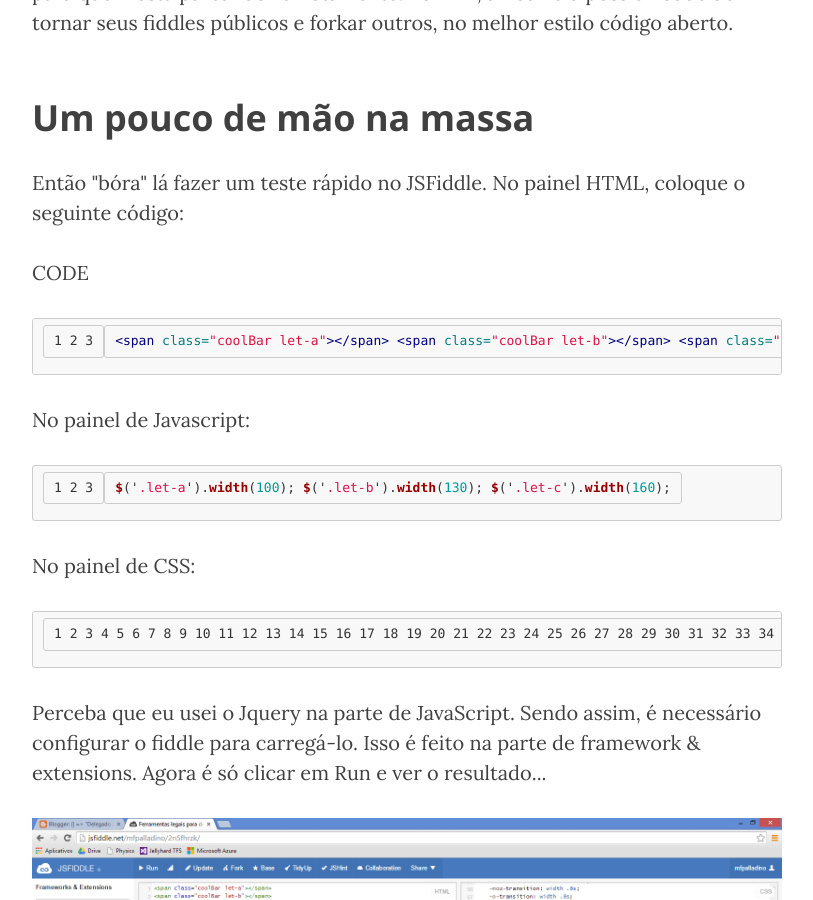
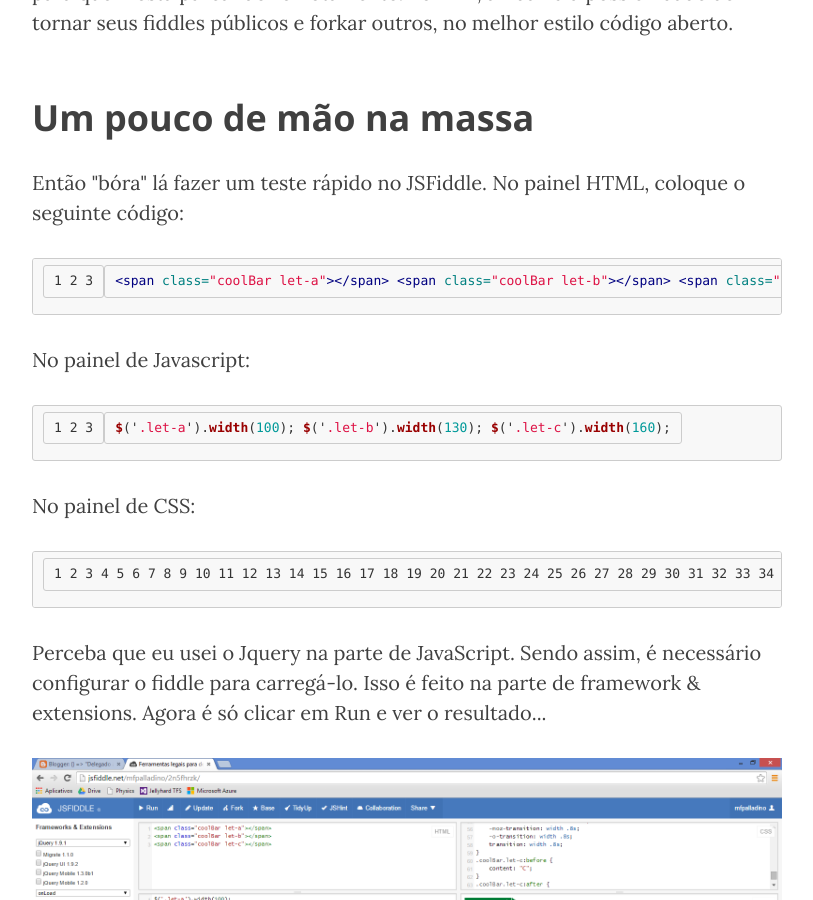
Before and after one commit to delegadoanonimo/delegadoanonimo.github.io, a Jekyll site: the page built from _posts/2014-12-19-ferramentaslegaisparadesenvolvimento.markdown, in a window 1280 px wide and 900 px high, scrolled down 2342 px. Shown: the whole window, without its empty margins (233-1046 px from the left). Built offline with Jekyll 4.4.1, drawn with Linux system fonts in a browser that asks for light colours; nearby versions of some CDN libraries.

Commit message:
Maldita revisão

```diff
--- a/_posts/2014-12-19-ferramentaslegaisparadesenvolvimento.markdown
+++ b/_posts/2014-12-19-ferramentaslegaisparadesenvolvimento.markdown
@@ -59,16 +59,12 @@ tags:
     Ent&atilde;o &quot;b&oacute;ra&quot; l&aacute; fazer um teste r&aacute;pido no JSFiddle. No painel HTML, coloque o seguinte c&oacute;digo:
 </p>
 
-<p>CODE</p>
-<p>
-
 {% highlight html linenos %}
 <span class="coolBar let-a"></span>
 <span class="coolBar let-b"></span>
 <span class="coolBar let-c"></span>
 {% endhighlight %}
 
-</p>
 <p>
     No painel de Javascript:
 </p>
```
